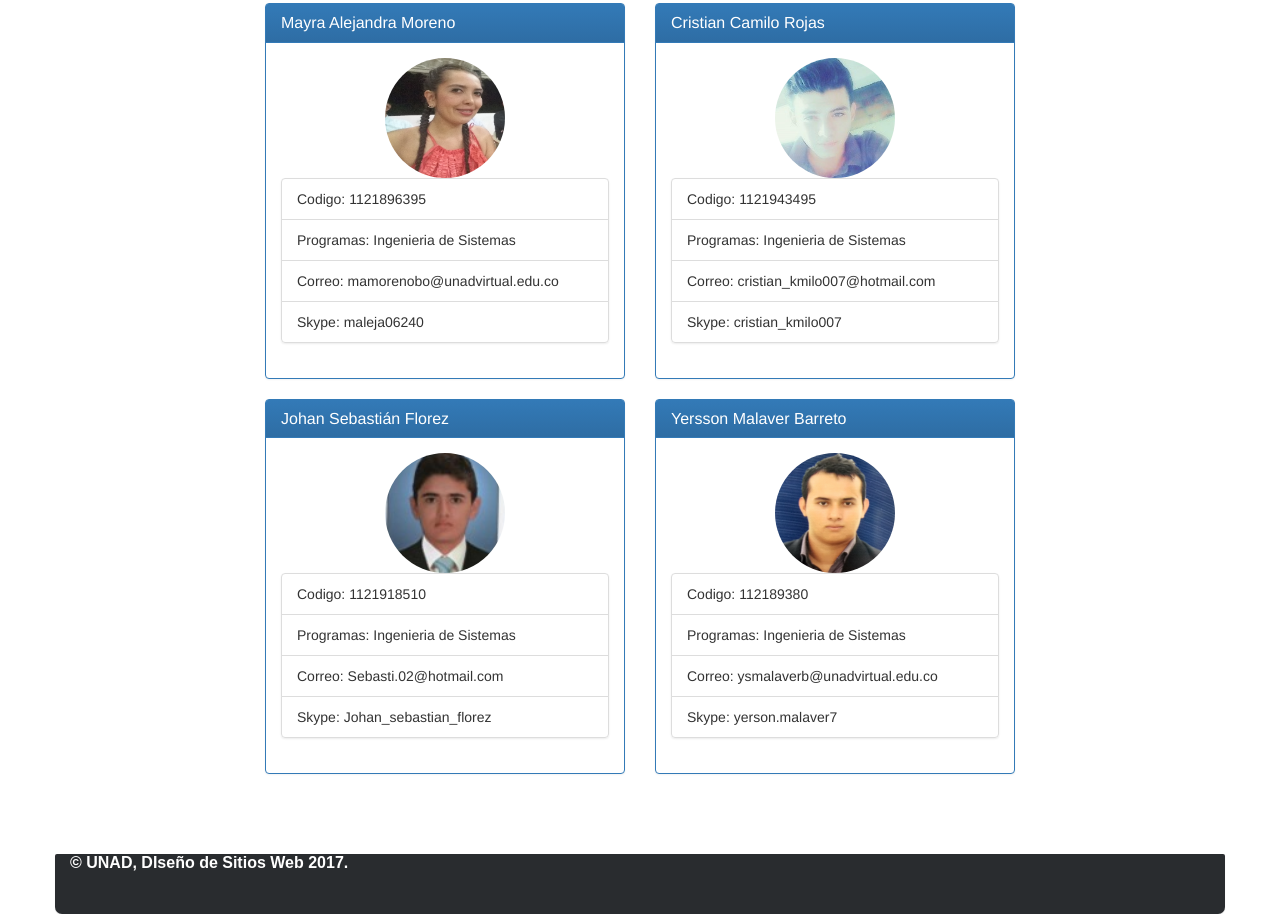
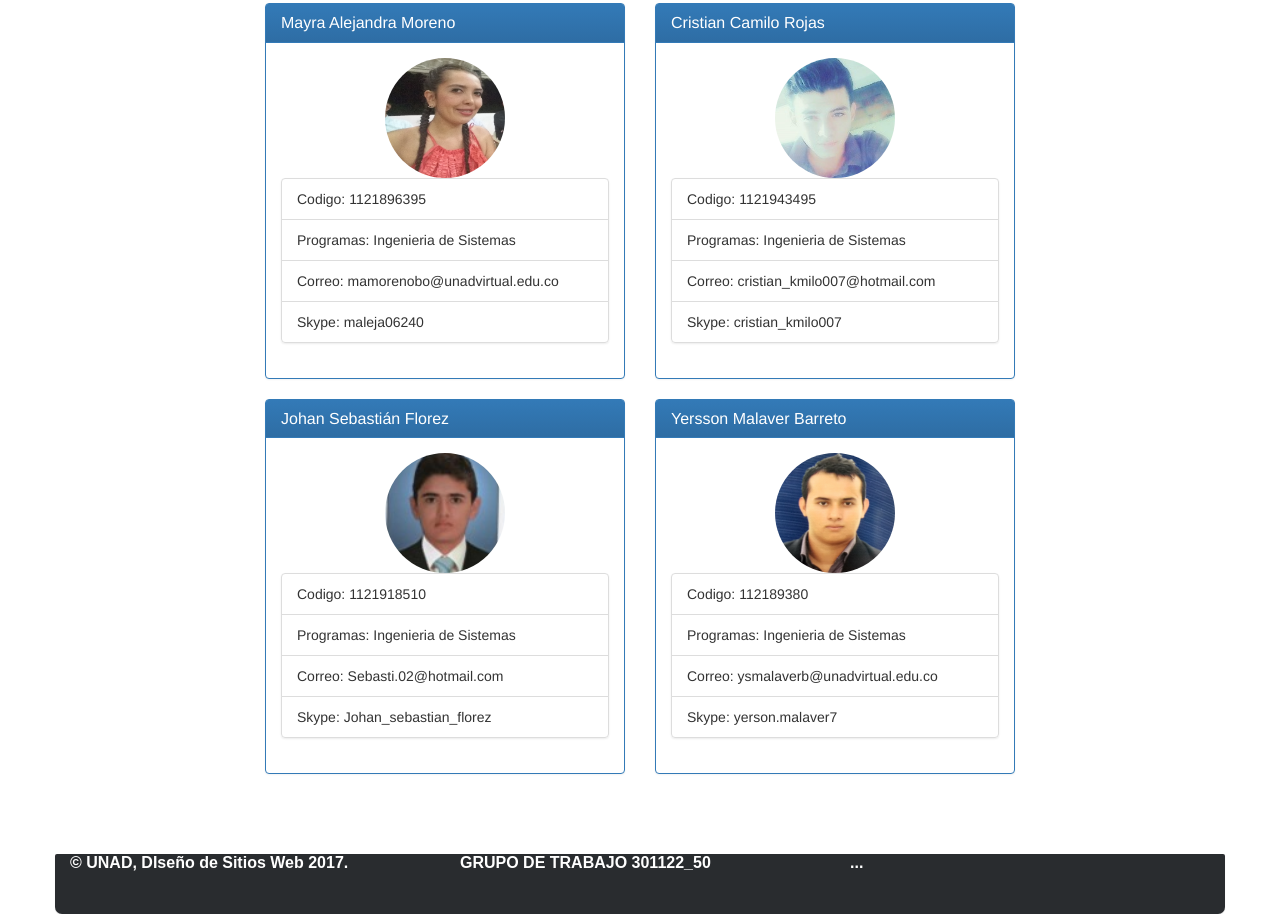
Before and after one commit to Arsensys/oviadredes, a plain HTML site: page autors.html in a window 1280 px wide. Shown: the part 339-1253 px from the top of the page. Drawn offline with Linux system fonts and the light colour scheme.

Commit message:
Dynamic footer

```diff
--- a/autors.html
+++ b/autors.html
@@ -20,7 +20,7 @@
             <div id="menu-container"> </div>
             <div class="page">
                 <div class="row">
-                     <div class="col-lg-4 col-lg-offset-2 col-md-4 col-md-offset-2 col-sm-6">
+                    <div class="col-lg-4 col-lg-offset-2 col-md-4 col-md-offset-2 col-sm-6">
                         <div class="panel panel-primary">
                             <div class="panel-heading">
                                 <h3 class="panel-title">Mayra Alejandra Moreno</h3>
@@ -38,7 +38,7 @@
                             </div>
                         </div>
                     </div>
-                     <div class="col-lg-4 col-md-4 col-sm-6">
+                    <div class="col-lg-4 col-md-4 col-sm-6">
                         <div class="panel panel-primary">
                             <div class="panel-heading">
                                 <h3 class="panel-title">Cristian Camilo Rojas</h3>
@@ -96,8 +96,7 @@
             </div>
         </div> <!-- /container -->
         <footer class="footer">
-            <div class="container">
-                <p>&copy; UNAD, DIseño de Sitios Web 2017.</p>
+            <div class="container" id="ft-cont">
             </div>
         </footer>
         <script src="js/jquery-3.1.1.min.js"></script>
@@ -106,8 +105,8 @@
         <script>
             $(document).ready(function() {
                 $("#menu-container").load("menu.html");
+                $("#ft-cont").load("footer.html");
                 $("#mnread").addClass("active");
-                PDFObject.embed("docs/r1.pdf", "#pdfdocument");
             });
         </script>
     </body>
```
Also changed, not shown: reading_1.html (+2 -2 lines), reading_2.html (+2 -2 lines), reading_3.html (+2 -2 lines), reading_4.html (+2 -2 lines), reading_5.html (+2 -2 lines).
